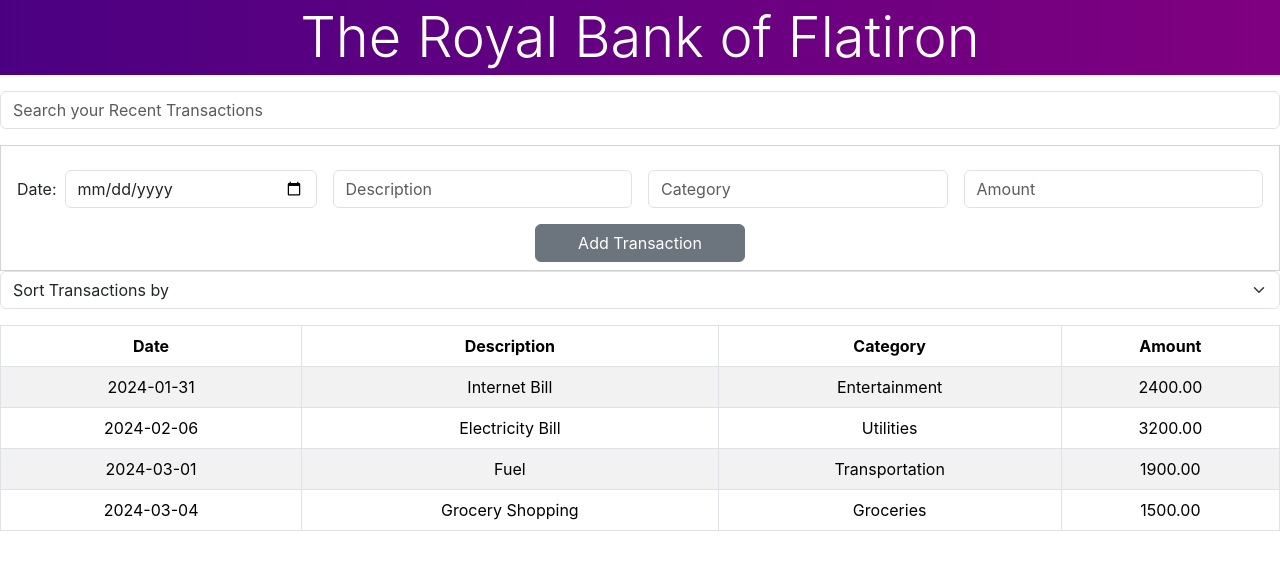
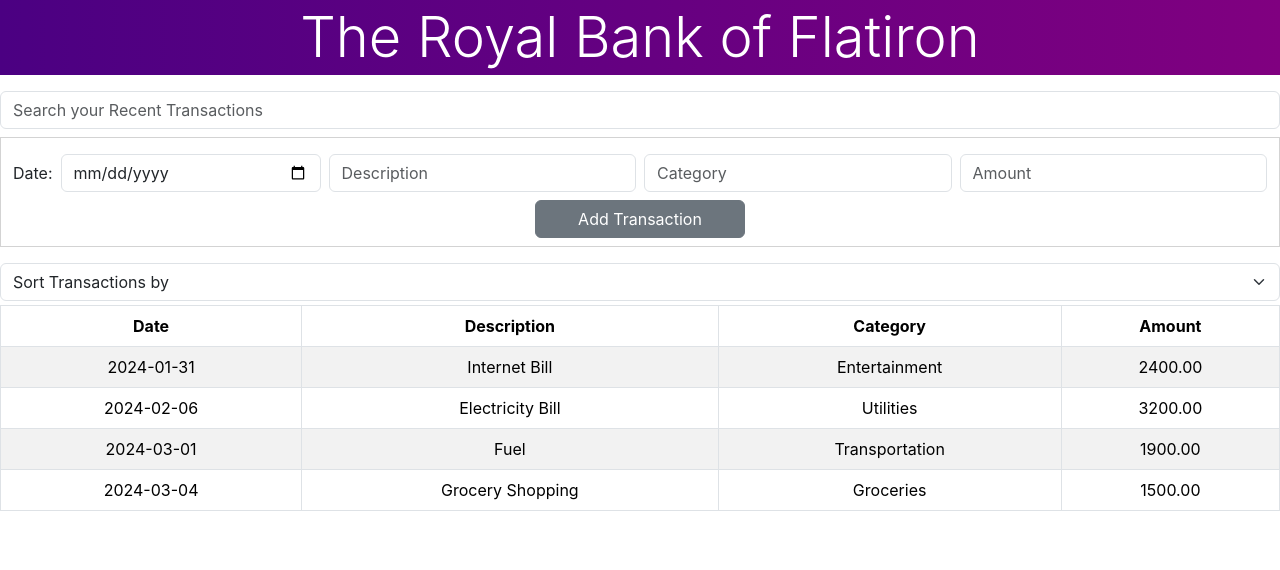
Before and after one commit to brianhilsden/bank-of-flatiron, a React (Create React App) app: page / in a window 1280 px wide. Shown: the top 570 px of the page. Built offline with nearby package versions, Linux system fonts and the light colour scheme.

Commit message:
made updates

```diff
--- a/src/components/form.js
+++ b/src/components/form.js
@@ -23,7 +23,7 @@ function Form({onSubmitData}){
         })
     }
     return(
-        <form className="row g-3 mt-3 mx-auto p-2" style={{ border: "1px solid lightgrey" }} onSubmit={handleSubmit}>
+        <form className="row g-2 mt-2 mx-auto p-2" style={{ border: "1px solid lightgrey" }} onSubmit={handleSubmit}>
             <div className="col-md-3 d-flex align-items-center">
                 <label className="me-2">Date:</label>
                 <input type="date" className="form-control" name="date" value={formData.date} onChange={handleChange} />
--- a/src/components/sort.js
+++ b/src/components/sort.js
@@ -1,6 +1,6 @@
 function Sort({selectedSortOption,handleSort}){
     return(
-        <select className="form-select" aria-label="Default select example" value={selectedSortOption} onChange={handleSort}>
+        <select className="form-select mt-3" aria-label="Default select example" value={selectedSortOption} onChange={handleSort}>
         <option >Sort Transactions by</option>
         <option value="date">date</option>
         <option value="category">category</option>
--- a/src/components/table.js
+++ b/src/components/table.js
@@ -6,7 +6,7 @@ function Table({data}){
         )
     })
     return(
-        <div className="mt-3">
+        <div className="mt-1">
             <table className="table table-striped text-center table-bordered table-hover">
                 <thead>
                     <tr>
```
